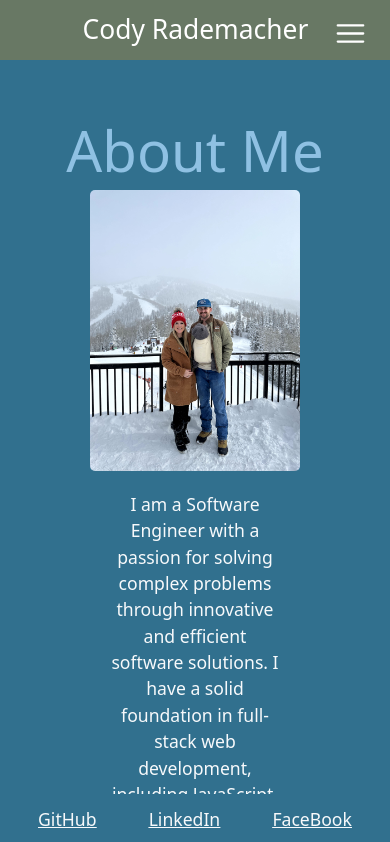
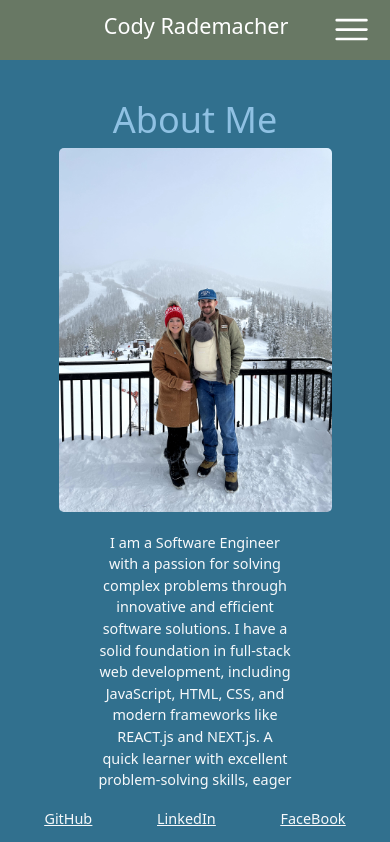
Before and after one commit to cprademacher/my-portfolio, a React (Vite) app: page /about-me in a window 390 px wide. Shown: the top 842 px of the page. Built offline with nearby package versions, Linux system fonts and the light colour scheme.

Commit message:
Changed more mobile css

```diff
--- a/src/App.css
+++ b/src/App.css
@@ -17,7 +17,7 @@
 }
 
 .main {
-  margin-top: 60px;
+  margin-top: 40px;
   color: var(--color-fourth);
   background-color: var(--color-second);
   min-height: 100vh;
@@ -268,15 +268,19 @@
 }
 
 @media screen and (max-width: 800px) {
+  #root {
+    font-size: 0.9em;
+  }
+
   .about-me-section {
-    max-width: 90%;
+    max-width: 100%;
     display: flex;
     flex-direction: column;
     gap: 20px;
   }
 
   .headshot {
-    max-width: 60%;
+    max-width: 70%;
   }
 
   .project-card {
--- a/src/components/Header.jsx
+++ b/src/components/Header.jsx
@@ -68,7 +68,7 @@
   color: white;
   cursor: pointer;
   position: relative;
-  top: -32px;
+  top: -35px;
   right: -20px;
   z-index: 4;
   @media screen and (min-width: 800px) {
--- a/src/index.css
+++ b/src/index.css
@@ -58,3 +58,9 @@
     background-color: #f9f9f9;
   }
 }
+
+@media screen and (max-width: 800px) {
+  h1 {
+    font-size: 2.5em;
+  }
+}
```
